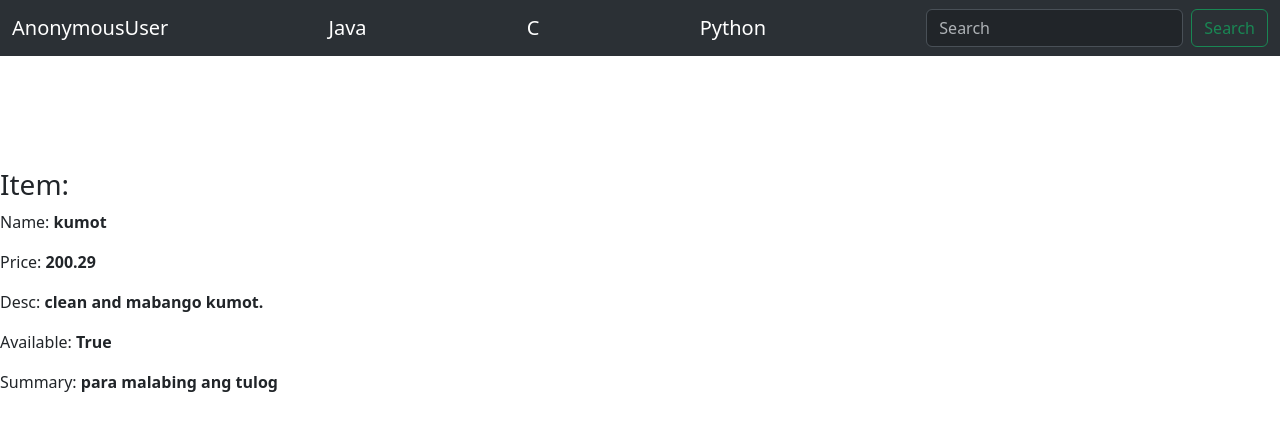
After one commit to Francis0112/Python-Web, a Django app: page /products/view_products/1/ in a window 1280 px wide. The commit adds this page. Shown: the top 431 px of the page. Run offline with Django 4.2, Linux system fonts and the light colour scheme; data comes from the database, SQL or seed files in the repository; both versions use the stored data as it was after the commit.

```diff
--- a/WebApp/products/forms.py
+++ b/WebApp/products/forms.py
@@ -1,4 +1,3 @@
-
 from django import forms
 from .models import Products
 from .models import Cars
--- a/WebApp/products/models.py
+++ b/WebApp/products/models.py
@@ -1,13 +1,13 @@
 from django.db import models
 
+
 # Create your models here.
-
 class Products(models.Model):
     name = models.CharField(max_length=120)
-    desc = models.TextField(blank=True, null=True)
+    desc = models.TextField(blank=True, null=True, max_length=40)
     price = models.DecimalField(decimal_places=2, max_digits=1000000)
     avail = models.BooleanField(default=False)
-    summary = models.TextField(default="item summary...")
+    summary = models.TextField(default="summary...")
 
 
 class Cars(models.Model):
--- a/WebApp/products/templates/add_cars.html
+++ b/WebApp/products/templates/add_cars.html
@@ -1,4 +1,4 @@
-{% extends "base.html" %}
+{% extends "bork.html" %}
 
 
 {% block content %}
--- /dev/null
+++ b/WebApp/products/templates/bork.html
@@ -0,0 +1,35 @@
+<!DOCTYPE html>
+<html lang="en">
+<head>
+    <meta charset="UTF-8">
+    <meta http-equiv="X-UA-Compatible" content="IE=edge">
+    <meta name="viewport" content="width=device-width, initial-scale=1.0">
+    <link href="https://cdn.jsdelivr.net/npm/bootstrap@5.3.0-alpha1/dist/css/bootstrap.min.css" rel="stylesheet" integrity="sha384-GLhlTQ8iRABdZLl6O3oVMWSktQOp6b7In1Zl3/Jr59b6EGGoI1aFkw7cmDA6j6gD" crossorigin="anonymous">
+    <title>Main Page</title>
+</head>
+<body>
+    <nav class="navbar bg-body-tertiary fixed-top navbar bg-dark" data-bs-theme="dark">
+        <div class="container-fluid">
+          <a class="navbar-brand">{{ request.user }}</a>
+          <a class="navbar-brand">Java</a>
+          <a class="navbar-brand">C</a>
+          <a class="navbar-brand">Python</a>
+          <form action="http://www.google.com/search" method="GET" class="d-flex" role="search"> {% csrf_token %}
+            <input class="form-control me-2" type="search" placeholder="Search" aria-label="Search">
+            <button class="btn btn-outline-success" type="submit">Search</button>
+          </form>
+        </div>
+      </nav>
+      <br>
+      <br>
+      <br>
+      <br>
+      <br>
+      <br>
+      <br>
+      {% block content %}
+
+      {% endblock content %}
+      <script src="https://cdn.jsdelivr.net/npm/bootstrap@5.3.0-alpha1/dist/js/bootstrap.bundle.min.js" integrity="sha384-w76AqPfDkMBDXo30jS1Sgez6pr3x5MlQ1ZAGC+nuZB+EYdgRZgiwxhTBTkF7CXvN" crossorigin="anonymous"></script>
+</body>
+</html>
--- a/WebApp/products/templates/index.html
+++ b/WebApp/products/templates/index.html
@@ -1,3 +1,4 @@
+{% extends "bork.html" %}
 <!DOCTYPE html>
 <html lang="en">
 <head>
@@ -7,7 +8,9 @@
     <title>Onegai Shi musi</title>
 </head>
 <body>
+    {% block content  %}
     <p>onegai shi musi</p>
-
+    {{ name }}
+    {% endblock  %}
 </body>
 </html>
--- a/WebApp/products/templates/pizza.html
+++ b/WebApp/products/templates/pizza.html
@@ -1,4 +1,4 @@
-{% extends "base.html" %}
+{% extends "bork.html" %}
 
 {% block content %}
 <p>pizza</p>
@@ -17,5 +17,4 @@
 {{ other_name }}
 <br>
 {{ fav_pet }}
-
 {% endblock  %}
--- a/WebApp/products/templates/product/item_add.html
+++ b/WebApp/products/templates/product/item_add.html
@@ -1,4 +1,4 @@
-{% extends "base.html" %}
+{% extends "bork.html" %}
 
 {% block content %}
 <form method="POST"> {% csrf_token %}
--- a/WebApp/products/templates/product/item_details.html
+++ b/WebApp/products/templates/product/item_details.html
@@ -1,17 +1,11 @@
-{% extends "base.html" %}
+{% extends "bork.html" %}
 
 {% block content %}
 
 <h3>Item: </h3>
-{{ name }}
-<br>
-{{ price }}
-<br>
-{{ desc }}
-<br>
-{{ avail }}
-<br>
-{{ summary }}
-
-
+<p>Name: <b>{{ name }}</b></p>
+<p>Price: <b>{{ price }}</b></p>
+<p>Desc: <b>{{ desc }}</b></p>
+<p>Available: <b>{{ avail }}</b></p>
+<p>Summary: <b>{{ summary }}</b></p>
 {% endblock %}
--- a/WebApp/products/templates/search.html
+++ b/WebApp/products/templates/search.html
@@ -1,5 +1,5 @@
 
-{% extends "base.html" %}
+{% extends "bork.html" %}
 
 {% block content %}
 
@@ -8,4 +8,4 @@
 	<input type="submit" value="Save">
 </form>
 
-{% endblock content %}
+{% endblock %}
--- a/WebApp/products/urls.py
+++ b/WebApp/products/urls.py
@@ -1,7 +1,6 @@
 
 from django.urls import path
 from . import views
-
 
 urlpatterns = [
     path('wakaru/', views.wakaru),
@@ -9,8 +8,11 @@ urlpatterns = [
     path('send/', views.send),
     path('about/', views.about),
     path('pizza/', views.pizza),
-    path("product/", views.view_product_details),
-    path("add/", views.add_product),
+    path("view_products/<int:prod_id>/", views.view_product_details),
+    path("add_product/", views.add_product),
     path("search/", views.search),
-    path("add_cars/", views.add_cars)
+    path("add_cars/", views.add_cars),
+    path("view_cars/<int:car_id>", views.view_car_details),
+    path("display_products", views.display_products),
+    path("display_cars", views.display_cars)
 ]
--- a/WebApp/products/views.py
+++ b/WebApp/products/views.py
@@ -1,5 +1,5 @@
 from django.shortcuts import render
-from django.http import HttpResponse
+from django.http import HttpResponse, Http404
 from . models import Products
 from . models import Cars
 from . forms import ProductsForms
@@ -8,11 +8,20 @@ from . forms import CarsForms
 
 # Create your views here.
 def wakaru(request):
-    return render(request=request, template_name="index.html")
+    res = {
+        "name":"francis dequito"
+    }
+    return render(request, "index.html", res)
 
 
 def about(request):
-    return render(request, "about.html")
+    res  ={
+        "about":"This Django Web App is created by Francis Dequito as part of his Portfolio.",
+        "goal":"WORK AT NASA",
+        "objective":"FIND ALIENS",
+        "mission":"FIND habitable exoplanets like earth. sorry i do this at work. :)"
+    }
+    return render(request, "about.html", res)
 
 
 def hello(request):
@@ -44,16 +53,35 @@ def pizza(request):
     return render(request, "pizza.html", res)
 
 
-def view_product_details(request):
-    item = Products.objects.get(id=2)
-    res = {
+def view_product_details(request, prod_id):
+    try:
+        item = Products.objects.get(id=prod_id)
+        res = {
         "name":item.name,
         "price":item.price,
         "desc":item.desc,
         "avail":item.avail,
         "summary":item.summary
-    }
+        }
+    except Products.DoesNotExist:
+        raise Http404
     return render(request, "product/item_details.html", res)
+
+
+def view_car_details(request, car_id):
+    try:
+        item = Cars.objects.get(id=car_id)
+        res = {
+        "brand":item.brand,
+        "drive":item.drive,
+        "fuel":item.fuel,
+        "mileage":item.mileage,
+        "owner":item.owner,
+        "active":item.active
+        }
+    except Cars.DoesNotExist:
+        raise Http404
+    return render(request, "car_details.html", res)
 
 
 def add_product(request):
@@ -67,7 +95,6 @@ def add_product(request):
     return render(request, "product/item_add.html", res)
 
 
-
 def add_cars(request):
     form = CarsForms(request.POST or None)
     if form.is_valid():
@@ -79,8 +106,22 @@ def add_cars(request):
     return render(request, "add_cars.html", res)
 
 
-
 def search(request):
     print(request.get["title"])
     print(request.POST)
     return render(request, "search.html", {})
+
+
+def display_products(request):
+    item = Products.objects.all()
+    res= {
+        "items":item
+    }
+    return render(request, "product_list.html", res)
+
+def display_cars(request):
+    item = Cars.objects.all()
+    res = {
+        "items":item
+    }
+    return render(request, "car_list.html", res)
```
Also changed, not shown: WebApp/products/templates/about.html (+7 -1 lines), WebApp/products/templates/car_details.html (added, +11 -0 lines), WebApp/products/templates/car_list.html (added, +10 -0 lines), WebApp/products/templates/product_list.html (added, +9 -0 lines), WebApp/db.sqlite3, WebApp/products/migrations/0003_alter_products_summary.py (added), WebApp/products/migrations/0004_alter_products_desc_alter_products_summary.py (added).
